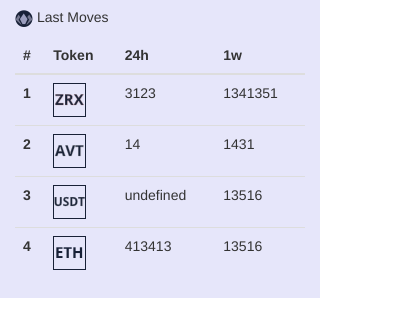
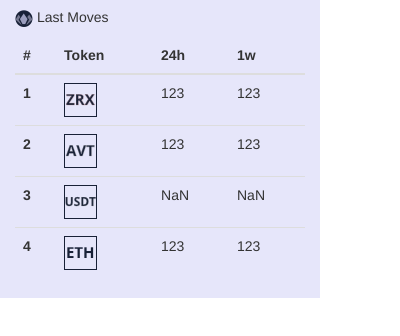
Before and after one commit to pasupulaphani/finexsider, a browser extension: page popup.html in a window 400 px wide. Drawn offline with nearby package versions, Linux system fonts and the light colour scheme.

Commit message:
added weekly dynamic content

```diff
--- a/popup.html
+++ b/popup.html
@@ -48,26 +48,26 @@
     <tr>
       <th scope="row">1</th>
       <td><img src="./images/zrxToken.png" alt=""></td>
-      <td>3123</td>
-      <td>1341351</td>
+      <td>123</td>
+      <td>123</td>
     </tr>
     <tr>
       <th scope="row">2</th>
       <td><img src="./images/avtToken.png" alt=""></td>
-      <td>14</td>
-      <td>1431</td>
+      <td>123</td>
+      <td>123</td>
     </tr>
     <tr>
       <th scope="row">3</th>
       <td><img src="./images/usdtToken.png" alt=""></td>
-      <td id="illustration"> 413413</td>
-      <td>13516</td>
+      <td id="illustration"> 888</td>
+      <td id="illustration2"> 888</td>
     </tr>
     <tr>
       <th scope="row">4</th>
       <td><img src="./images/ethToken.png" alt=""></td>
-      <td>413413</td>
-      <td>13516</td>
+      <td>123</td>
+      <td>123</td>
     </tr>
   </tbody>
 </table>
--- a/popup.js
+++ b/popup.js
@@ -3,17 +3,20 @@
 // let changeColor = document.getElementById('changeColor');
 
 let illustration = document.getElementById('illustration');
-illustration.innerHTML = "Phani";
+let illustration2 = document.getElementById('illustration2');
 
 chrome.storage.sync.get('zrx1dsell', function(data) {
   // changeColor.setAttribute('value', data.color);
-  illustration.innerHTML = data.zrx1dsell;
+  illustration.innerHTML = Math.round(data.zrx1dsell);
+});
+chrome.storage.sync.get('zrx1wsell', function(data) {
+  // changeColor.setAttribute('value', data.color);
+  illustration2.innerHTML = Math.round(data.zrx1wsell);
+});
 
-});
 
 changeColor.onclick = function(element) {
   let illustration = document.getElementById('illustration');
-  illustration.innerHTML = "Phani";
 
 
   let color = element.target.value;
```
Also changed, not shown: background.js (+5 -5 lines), images/button.png (added).
